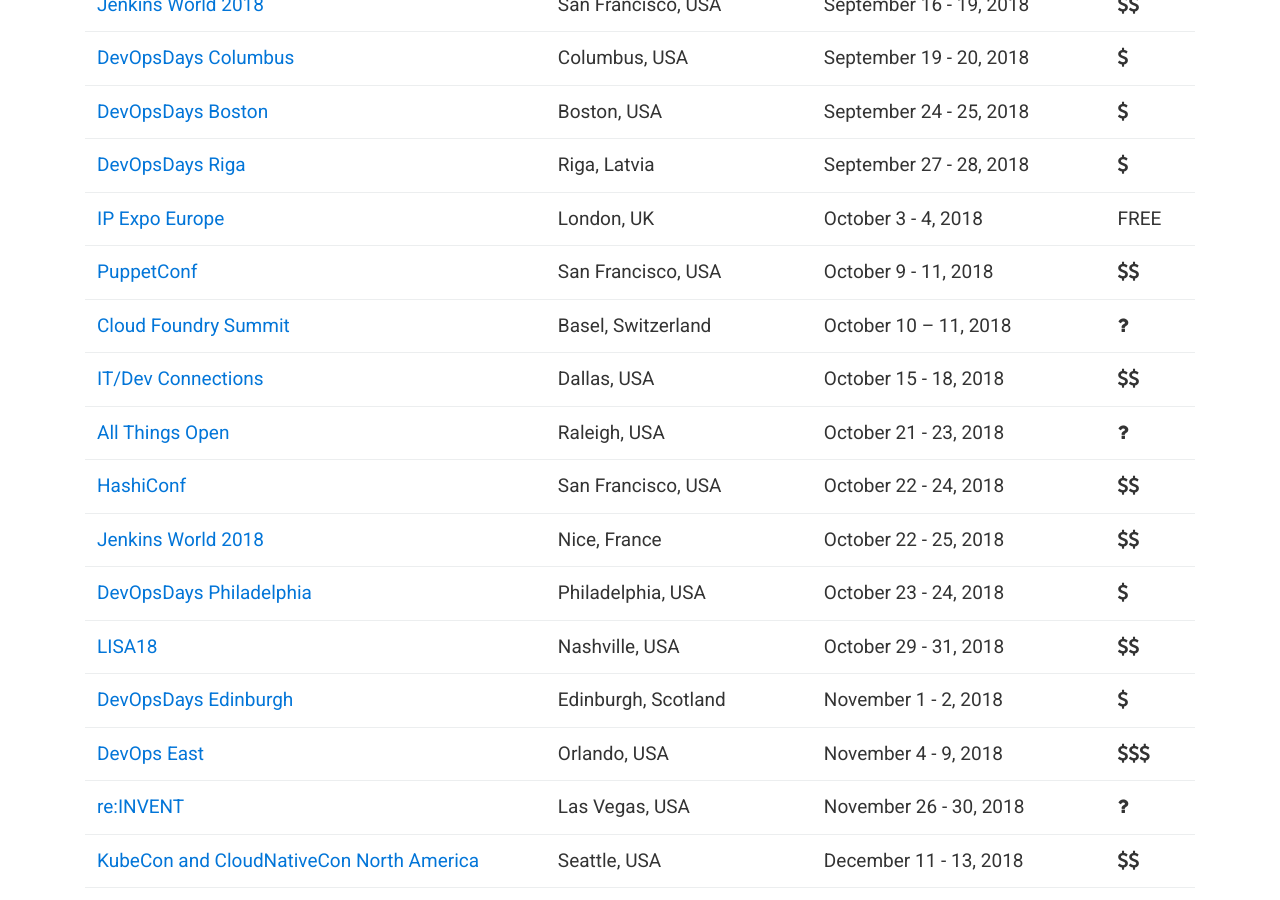
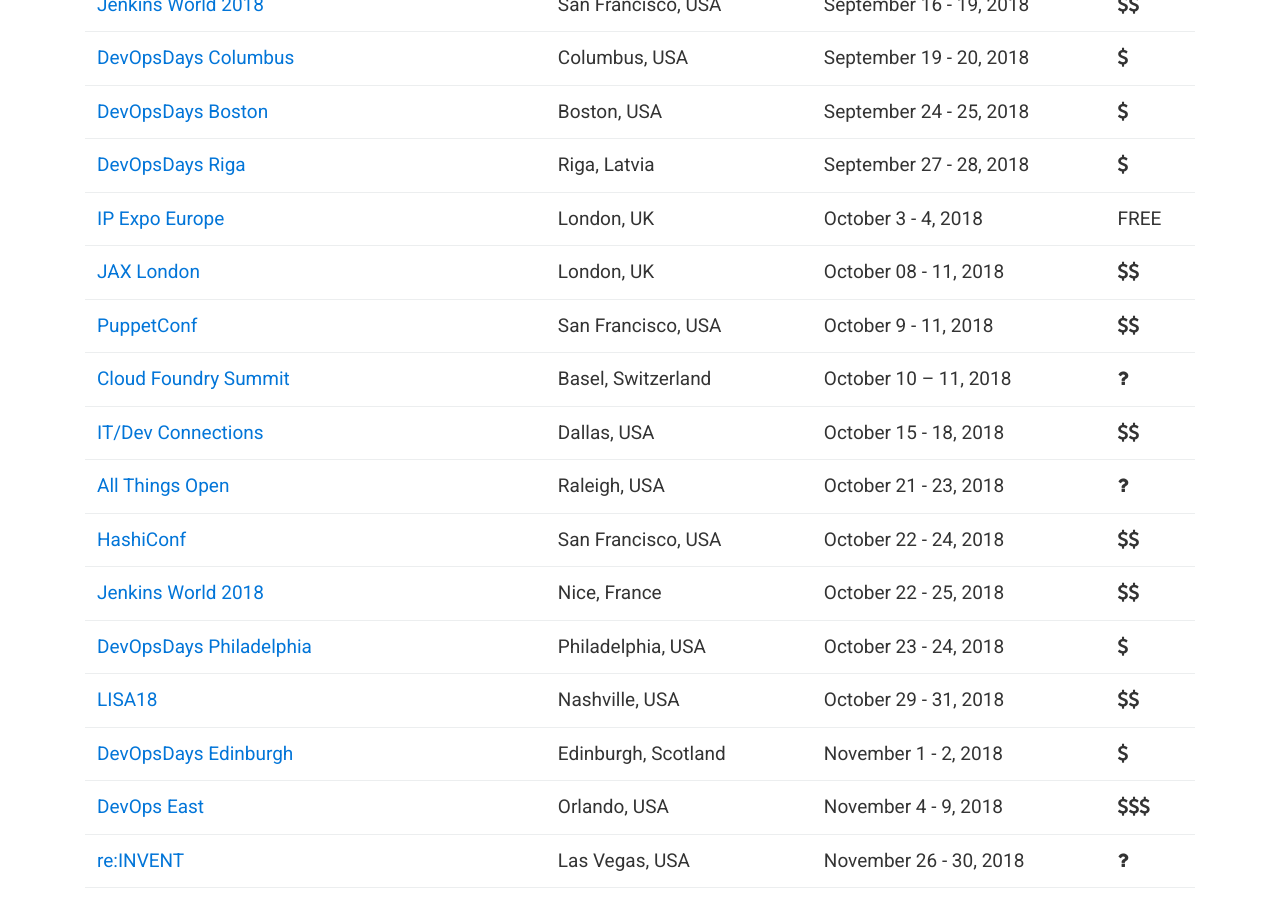
Before and after one commit to finspin/gotodevops.org, a Jekyll site: the page built from index.md, in a window 1280 px wide and 900 px high, scrolled down 4399 px. Built offline with Jekyll 4.4.1, drawn with Linux system fonts in a browser that asks for light colours; nearby versions of some CDN libraries.

Commit message:
Update conferences.yml

```diff
--- a/_data/conferences.yml
+++ b/_data/conferences.yml
@@ -728,6 +728,15 @@
   start-date: 1538553600
   cost: free
 
+- name: JAX London
+  url: https://jaxlondon.com
+  location:
+      city: London
+      country: UK
+  date: October 08 - 11, 2018
+  start-date: 1538949601
+  cost: 2
+
 - name: PuppetConf
   url: https://puppet.com/puppetconf
   location:
```
